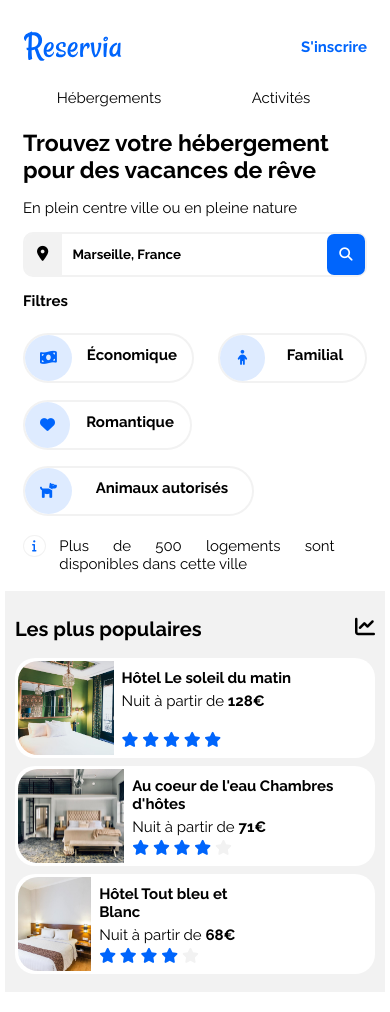
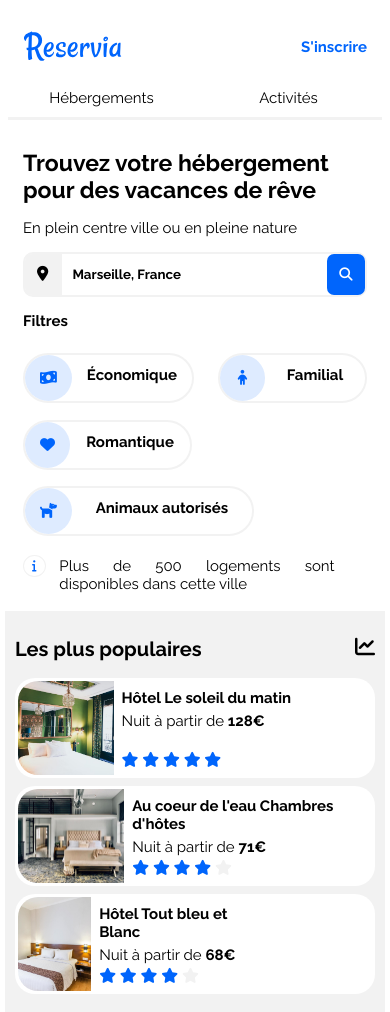
Before and after one commit to sebdelacaps/SebastienSoumier_2_13122020, a plain HTML site: page index.html in a window 390 px wide. Shown: the top 1012 px of the page. Drawn offline with Linux system fonts and the light colour scheme.

Commit message:
vdef - vmobile corrigée suite com soutenance

```diff
--- a/style.css
+++ b/style.css
@@ -76,7 +76,10 @@ ul {
   display: flex;
   justify-content: space-around;
   height: 30px;
-  margin-bottom: 30px;
+  margin-bottom: 50px;
+  margin-left: -15px;
+  margin-right: -15px;
+
 }
 
 ul li {
@@ -89,7 +92,9 @@ ul a {
   display: inline-block;
   width: 100%;
   padding-top: 20px;
-  padding-bottom: 20px;
+  padding-bottom: 10px;
+  border-bottom: solid #f2f2f2 3px;
+
 }
 
 ul a:hover {
@@ -559,10 +564,15 @@ footer {
   ul {
     display: flex;
     justify-content: flex-end;
+    margin-bottom: 30px;
+    margin-left: 0;
+    margin-right: 0;
+
   }
   ul a {
     position: relative;
     top: -20px;
+    border: none;
   }
 
   ul a:hover {
```
